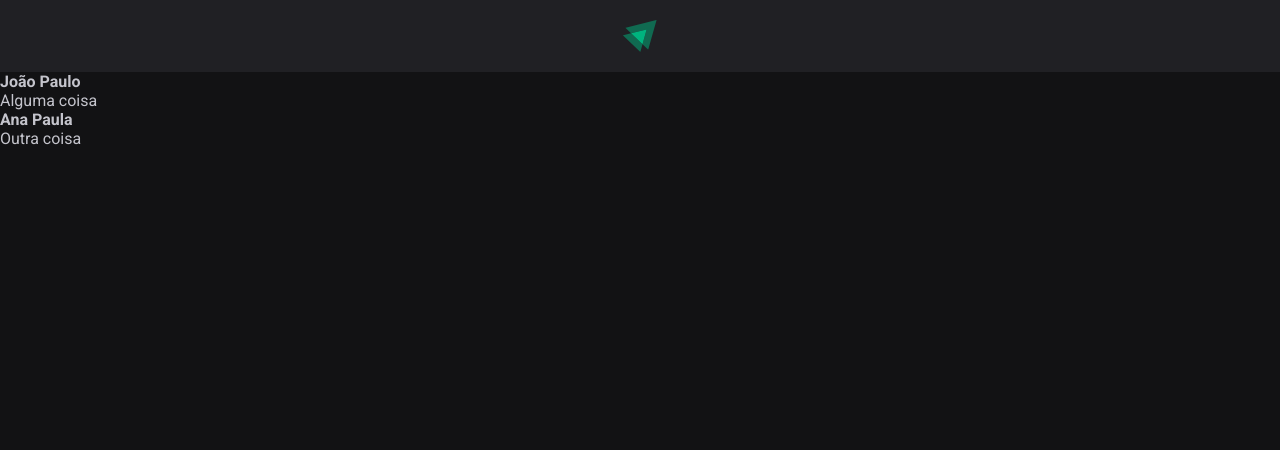
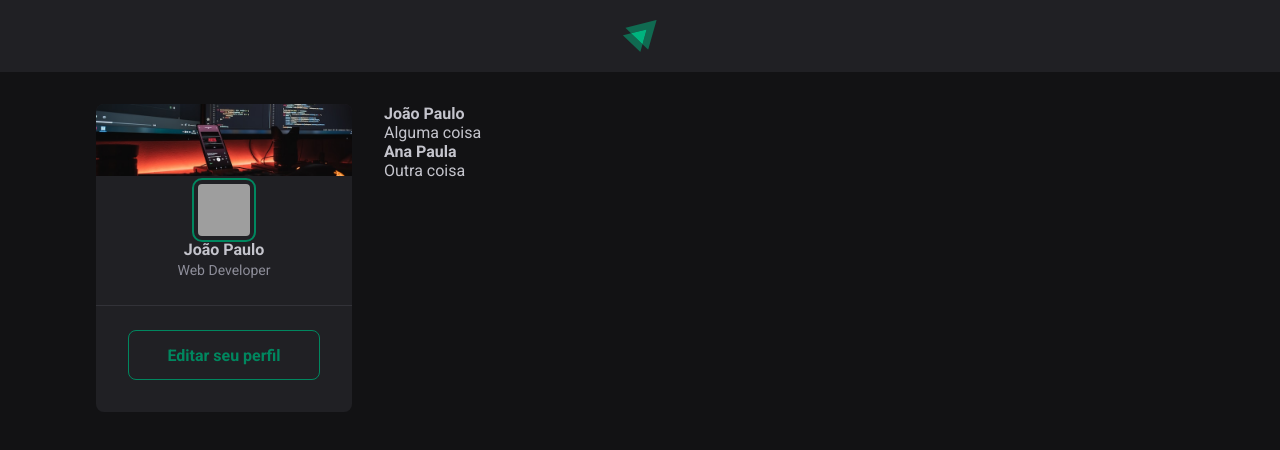
Before and after one commit to DevJpFarias/ignite-01-fundamentos-react, a React (Vite) app: page / in a window 1280 px wide. Shown: the top 450 px of the page. Built offline with nearby package versions, Linux system fonts and the light colour scheme; grey boxes are pictures that could not be loaded.

Commit message:
update App component

```diff
--- a/src/App.jsx
+++ b/src/App.jsx
@@ -1,13 +1,20 @@
 import { Post } from "./Post";
 import { Header } from "./components/Header";
 import './global.css'
+import styles from './App.module.css'
+import { Sidebar } from "./components/Sidebar";
 
 export function App() {
   return (
     <div>
       <Header />
-      <Post author="João Paulo" content="Alguma coisa"/>
-      <Post author="Ana Paula" content="Outra coisa"/>
+      <div className={styles.wrapper}>
+        <Sidebar />
+        <main>
+          <Post author="João Paulo" content="Alguma coisa"/>
+          <Post author="Ana Paula" content="Outra coisa"/>
+        </main>
+      </div>
     </div>
   )
 }
```
